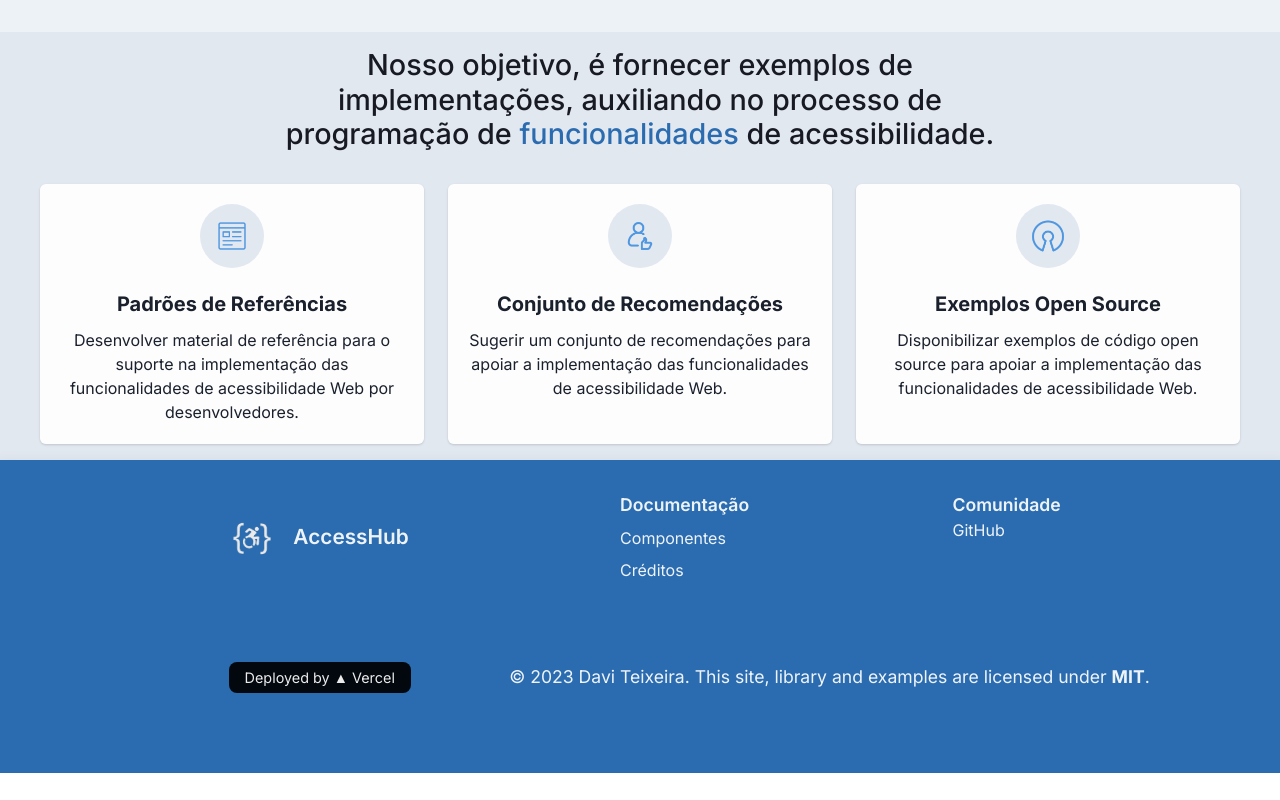
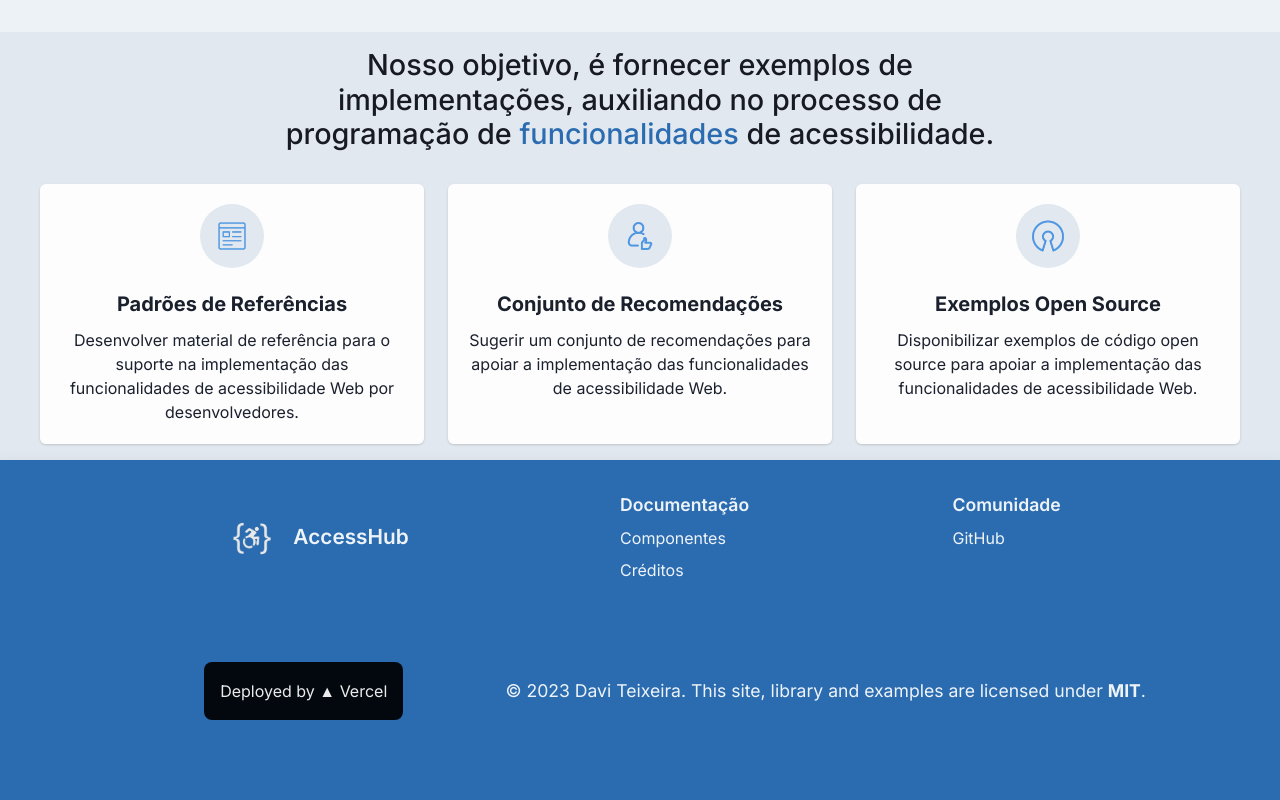
Before and after one commit to daviteixeira-dev/accesshub, a React (Vite) app: page / in a window 1280 px wide. Shown: the part 551-1351 px from the top of the page. Before the commit the page ends 1324 px from the top, so only its background shows below. Built offline with nearby package versions, Linux system fonts and the light colour scheme.

Commit message:
footer refactoring

```diff
--- a/src/components/Footer/Footer.tsx
+++ b/src/components/Footer/Footer.tsx
@@ -78,6 +78,7 @@ const Footer = () => {
 
                 <ListItem
                     mt='.5rem'
+                    fontFamily='Inter'
                     color='whiteAlpha.900'
                 >
                     <NavLink to='/componentes'>
@@ -87,6 +88,7 @@ const Footer = () => {
 
                 <ListItem
                     mt='.5rem'
+                    fontFamily='Inter'
                     color='whiteAlpha.900'
                 >
                     <NavLink to='/credits'>
@@ -110,11 +112,14 @@ const Footer = () => {
                     Comunidade
                 </ListItem>
 
-                <ListItem>
+                <ListItem
+                    mt='.5rem'
+                    fontFamily='Inter'
+                    color='whiteAlpha.900'
+                >
                     <Link
-                        mt='.5rem'
                         isExternal
-                        color='whiteAlpha.900'
+                        _hover={{ textDecoration: 'none' }}
                         href='https://github.com/daviteixeira-btm/acesshub'
                     >
                         GitHub
@@ -128,14 +133,16 @@ const Footer = () => {
             p='1rem'
             mb='2rem'
             justifyContent='space-evenly'
-            flexDirection={['column', 'column', 'row', 'row']}
+            flexDirection={['column', 'column', 'column', 'row']}
         >
             <Flex></Flex>
 
             <Link
                 mb='1rem'
                 isExternal
-                fontSize='.9rem'
+                lineHeight='3rem'
+                fontSize='1rem'
+                textAlign='center'
                 bg='blackAlpha.900'
                 padding='.3rem 1rem'
                 borderRadius='.5rem'
@@ -147,6 +154,7 @@ const Footer = () => {
             </Link>
 
             <Flex
+                p='1rem'
                 mb='1rem'
                 alignItems='center'
             >
@@ -158,7 +166,7 @@ const Footer = () => {
                     color='whiteAlpha.900'
                 >
                     © 2023 Davi Teixeira. This site, library and examples
-                    are licensed under <Link isExternal fontWeight='bold' href='https://choosealicense.com/licenses/mit/'>
+                    are licensed under <Link _hover={{ textDecoration: 'none' }} isExternal fontWeight='bold' href='https://choosealicense.com/licenses/mit/'>
                         MIT
                     </Link>.
                 </Text>
```
